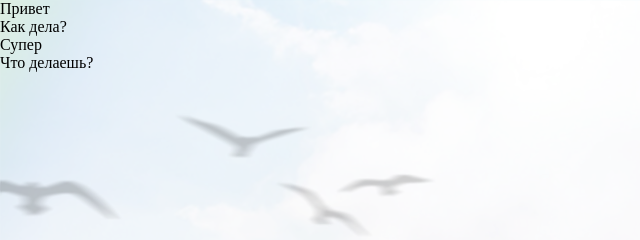
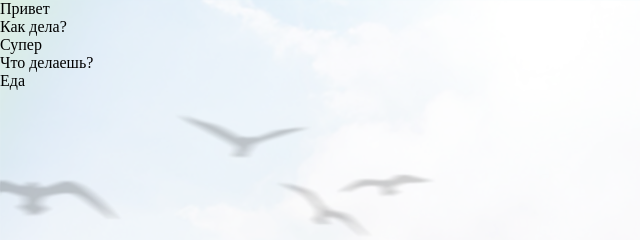
Before and after one commit to StudiaOrange/Mac_project, a plain HTML site: page Бани/index.html in a window 1280 px wide. Shown: the top 240 px of the page, 0-640 px from the left. Drawn offline with Linux system fonts and the light colour scheme.

Commit message:
настя

```diff
--- a/Бани/index.html
+++ b/Бани/index.html
@@ -12,6 +12,7 @@
   <div>Как дела?</div>
   <div class="section">Супер</div>
   <div>Что делаешь?</div>
+  <div>Еда</div>
   </div>
 </body>
 </html>
```
